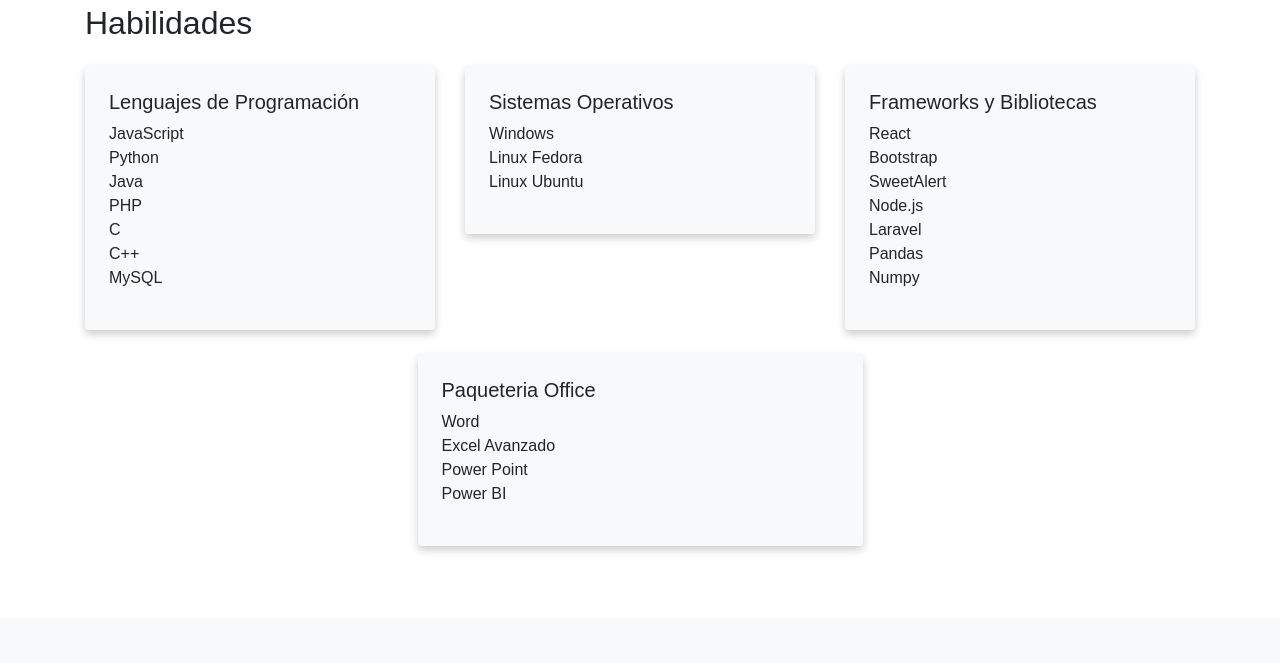
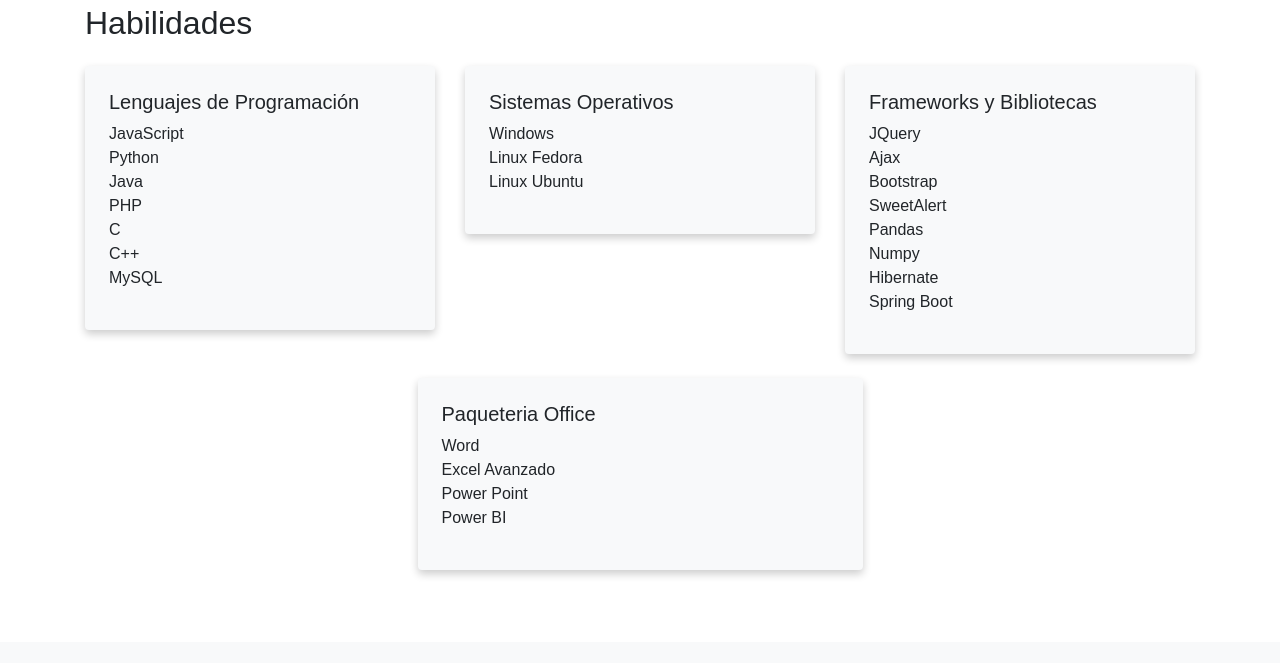
Before and after one commit to EduardoCarbajalM/Portafolio, a plain HTML site: page index.html in a window 1280 px wide. Shown: the part 3060-3723 px from the top of the page. Drawn offline with nearby package versions, Linux system fonts and the light colour scheme.

Commit message:
aumento de librerias

```diff
--- a/index.html
+++ b/index.html
@@ -187,13 +187,14 @@
               <div class="bg-light p-4 rounded shadow mb-4 sombra-inferior">
                 <h5>Frameworks y Bibliotecas</h5>
                 <ul class="list-unstyled">
-                  <li>React</li>
+                  <li>JQuery</li>
+                  <li>Ajax</li>
                   <li>Bootstrap</li>
                   <li>SweetAlert</li>
-                  <li>Node.js</li>
-                  <li>Laravel</li>
                   <li>Pandas</li>
                   <li>Numpy</li>
+                  <li>Hibernate</li>
+                  <li>Spring Boot</li>
                 </ul>
               </div>
             </div>
```
